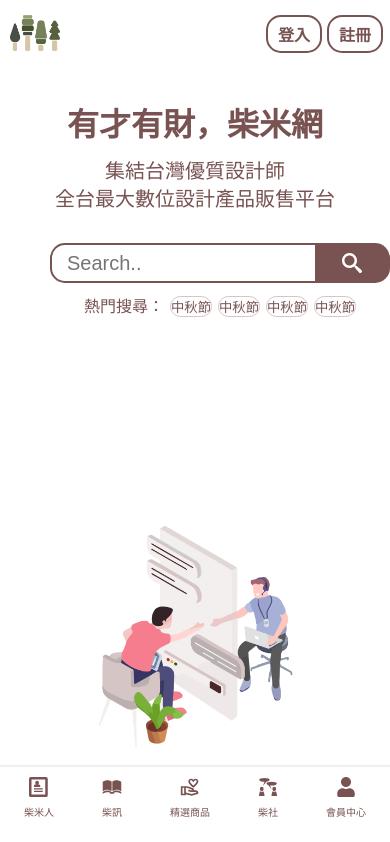
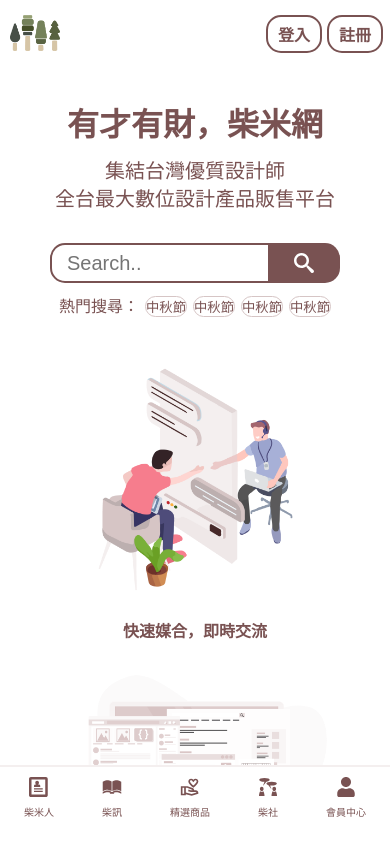
Before and after one commit to ziting106/02-Charming, a React (Create React App) app in the folder fontend/: page / in a window 390 px wide. Shown: the top 842 px of the page. Built offline with nearby package versions, Linux system fonts and the light colour scheme.

Commit message:
新增react-reveal動畫效果

```diff
--- a/fontend/src/Home/Components/UnloginNav/UnloginNav.js
+++ b/fontend/src/Home/Components/UnloginNav/UnloginNav.js
@@ -8,7 +8,7 @@ import logo from "../../Assets/charming_logo.png";
 function UnloginNav(props) {
   const [typebar, setNavbar] = useState(false);
   const displayItemType = () => {
-    if (window.scrollY >= 400) {
+    if (window.scrollY >= 350) {
       setNavbar(true);
     } else {
       setNavbar(false);
--- a/fontend/src/Home/Components/UnloginNav/UnloginNav.module.css
+++ b/fontend/src/Home/Components/UnloginNav/UnloginNav.module.css
@@ -147,6 +147,7 @@
   display: none;
 }
   .itemList{
+    font-size: var(--heading4);
     display: flex;
     justify-content: space-around;
     margin: 0px 15px;
--- a/fontend/src/Home/Pages/UnloginHome/UnloginHome.js
+++ b/fontend/src/Home/Pages/UnloginHome/UnloginHome.js
@@ -1,11 +1,12 @@
-import React from "react";
+import React, { useState } from "react";
 import style from "./UnloginHome.module.css";
 // 匯入component
 import UnloginNav from "../../Components/UnloginNav/UnloginNav";
 import PhoneFooter from "../../Components/PhoneFooter/PhoneFooter";
 // 匯入icon
 import { ImSearch } from "react-icons/im";
-
+// 匯入動畫效果
+import Fade from "react-reveal/Fade";
 //匯入圖片
 import product1 from "../../Assets/communication2.png";
 import product2 from "../../Assets/Join.png";
@@ -13,14 +14,21 @@ import product3 from "../../Assets/mainPageBlog.png";
 import introduce1 from "../../Assets/charmingMan.png";
 import introduce2 from "../../Assets/blog.png";
 import introduce3 from "../../Assets/communication.png";
-
 function UnloginHome() {
+  const [scroll, setScroll] = useState(false);
+  const displayItemType = () => {
+    if (window.scrollY >= 200) {
+      setScroll(true);
+    } else {
+      setScroll(false);
+    }
+  };
+  window.addEventListener("scroll", displayItemType);
   return (
     <header>
+      <UnloginNav />
       {/* search header */}
       <div className={style.backgroundImg}>
-      <UnloginNav/>
-
         <div className={style.headerSlogan}>
           <h1 className={style.heading2}>有才有財，柴米網</h1>
           <p className={style.heading3}>集結台灣優質設計師</p>
@@ -36,11 +44,8 @@ function UnloginHome() {
               console.log(e);
             }}
           />
-          <button
-
-            className={style.searchButton}
-          >
-              <ImSearch className={style.iconStyle}/>
+          <button className={style.searchButton}>
+            <ImSearch className={style.iconStyle} />
           </button>
         </div>
         <div className={style.tags}>
@@ -58,9 +63,10 @@ function UnloginHome() {
           </a>
         </div>
       </div>
+      {/* 產品頁介紹 */}
 
-
-      {/* 產品頁介紹 */}
+      {/* className={scroll ? `${style.product}` : `${style.displayNone}`} */}
+      <Fade bottom>
         <div className={style.product}>
           <div>
             <img src={product1} alt="product" />
@@ -75,14 +81,12 @@ function UnloginHome() {
             <p className={style.heading4}>藝企合作，共創雙贏</p>
           </div>
         </div>
-
         <a href="product">
           <button className={`${style.joinButton} ${style.heading4}`}>
             {" "}
             {"> "}查看所有商品
           </button>
         </a>
-
         {/* 柴米人頁面介紹 */}
         <div className={style.portfolio}>
           <hgroup className={style.pageMargin}>
@@ -96,7 +100,6 @@ function UnloginHome() {
             <img src={introduce1} alt="introduce" />
           </a>
         </div>
-
         {/* 柴訊介紹 */}
         <div className={style.blog}>
           <hgroup className={style.phoneDisplay}>
@@ -117,7 +120,6 @@ function UnloginHome() {
             </p>
           </hgroup>
         </div>
-
         {/* 柴社介紹 */}
         <div className={style.portfolio}>
           <hgroup className={style.pageMargin}>
@@ -141,6 +143,7 @@ function UnloginHome() {
           </button>
         </a>
         <PhoneFooter />
+      </Fade>
     </header>
   );
 }
--- a/fontend/src/Home/Pages/UnloginHome/UnloginHome.module.css
+++ b/fontend/src/Home/Pages/UnloginHome/UnloginHome.module.css
@@ -24,6 +24,12 @@
   :root{
     --headerMargin:100px;
   }
+  .displayblock{
+    display: block;
+  }
+  .displayNone{
+    display: none;
+  }
   .headerSlogan{
     margin:30px 0px 30px var(--headerMargin);
     padding: 60px 0px 0px 0px;
@@ -39,7 +45,7 @@
   .searchbar{
     display: flex;
     --searchHeight:50px;
-    margin-left:var(--headerMargin);
+    margin:0px var(--headerMargin);
   }
   .searchInput{
     width: 30%;
@@ -82,6 +88,7 @@
 
 /* 產品頁介紹 */
 .product{
+  /* margin-top: 100px; */
     display: flex;
     justify-content: space-around;
     text-align: center;
@@ -130,7 +137,7 @@
   color: var(--white);
 }
 .tags{
-  margin: 20px 0px 0px var(--headerMargin);
+  margin: 20px var(--headerMargin) 0px var(--headerMargin);
 }
 .tags::before{
   content: "熱門搜尋：";
@@ -185,8 +192,9 @@
     --searchHeight:40px;
   }
   .backgroundImg{
-      background:none;
-        margin-bottom:0px;
+    height: 250px;
+    background:none;
+    background-size: 70%;
   }
   .product{
     display: block;
```
Lines whose indentation alone changed are shown as unchanged.
